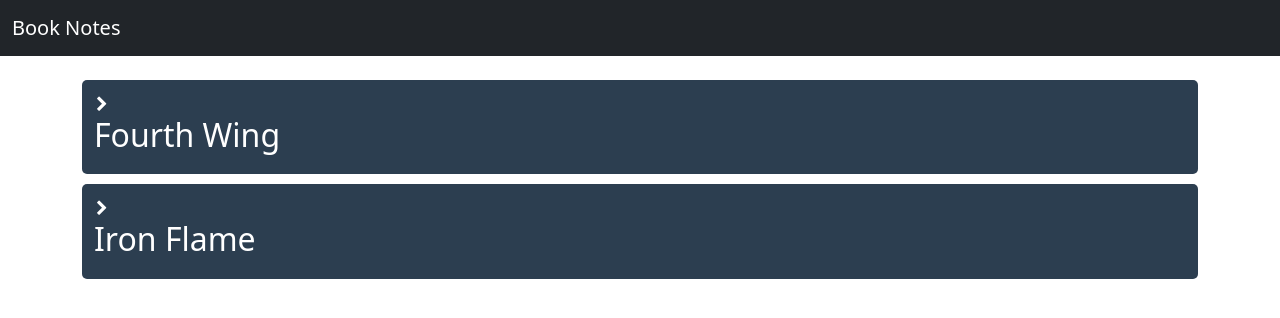
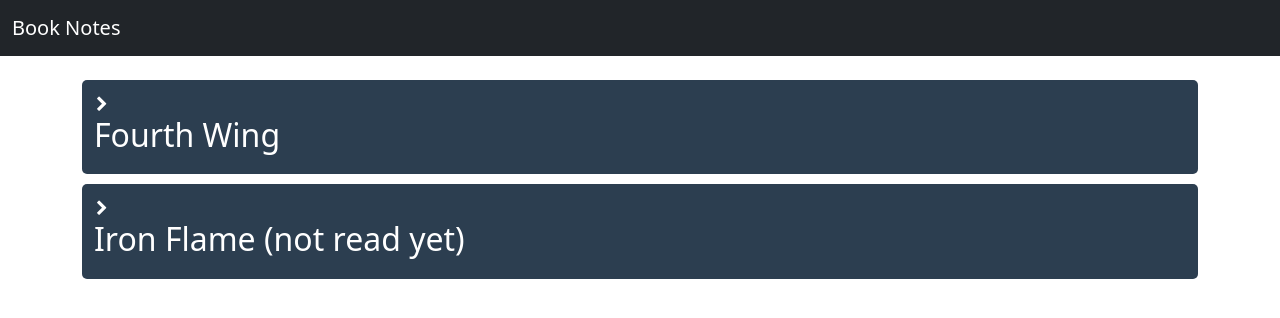
Before and after one commit to bizbunny/BookNotes, a plain HTML site: page index.html in a window 1280 px wide. Drawn offline with nearby package versions, Linux system fonts and the light colour scheme.

Commit message:
extra notes

```diff
--- a/data/data.json
+++ b/data/data.json
@@ -150,7 +150,7 @@
     },
     {
         "Iron Flame": {
-            "title": "Iron Flame",
+            "title": "Iron Flame (not read yet)",
             "chapters": {
                 "Chapter 1": {
                     "Character Notes": {},
```
Also changed, not shown: index.html (+1 -1 lines).
